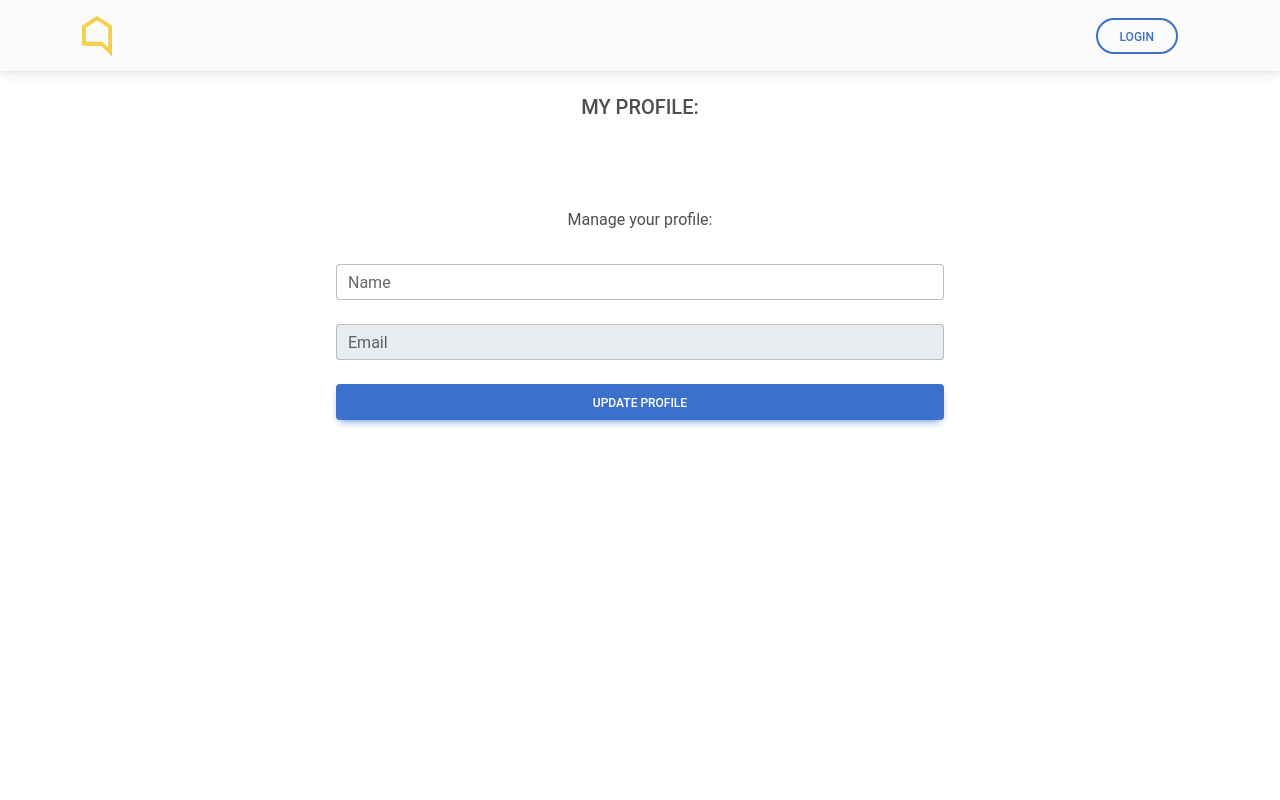
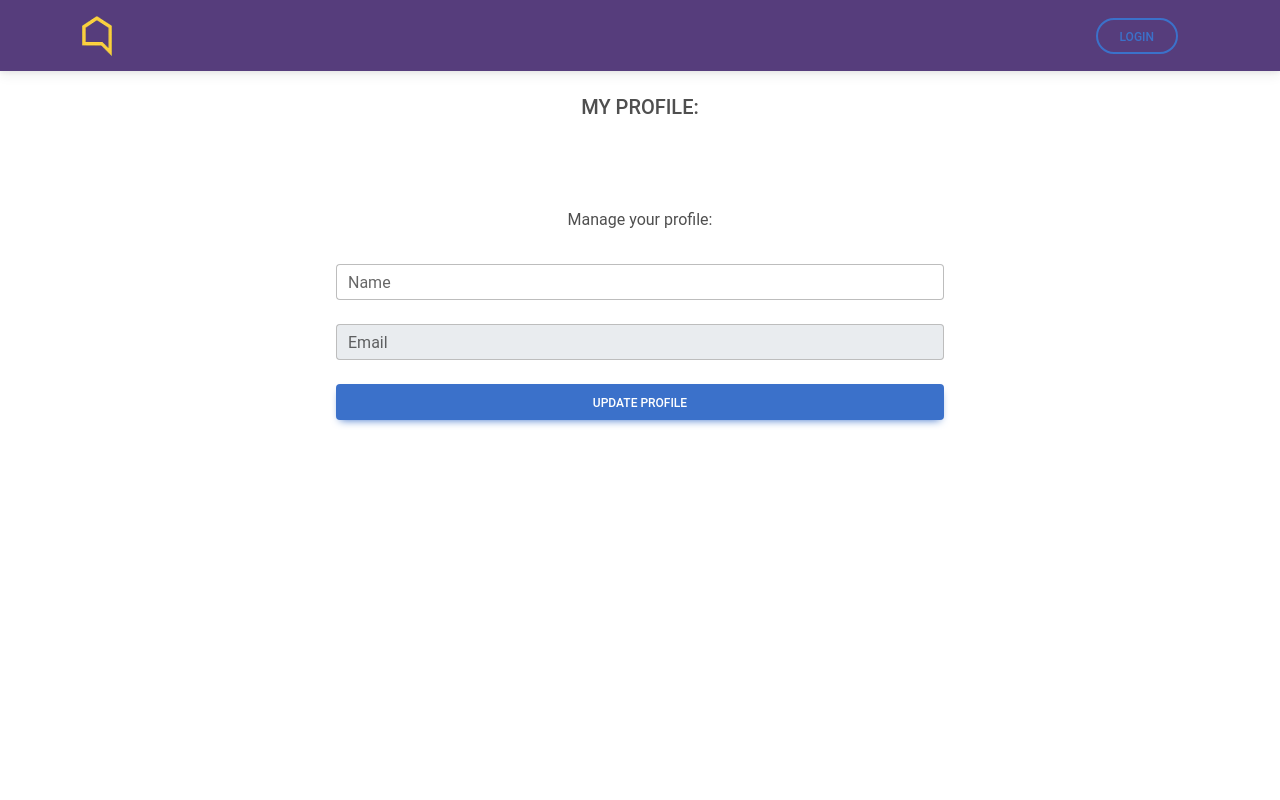
Before and after one commit to kevmgb/rentals-v2-frontend, a React (Create React App) app: page /user in a window 1280 px wide. Shown: the top 800 px of the page. Built offline with nearby package versions, Linux system fonts and the light colour scheme; no server answers.

Commit message:
add nav bar color

```diff
--- a/src/components/NavbarUpdated.js
+++ b/src/components/NavbarUpdated.js
@@ -13,7 +13,7 @@ import UserProfileDropDown from './UserProfileDropDown';
 export default function NavbarUpdated({ isLoggedIn, handleSignout }) {
   return (
     <>
-      <MDBNavbar light bgColor='light'>
+      <MDBNavbar light style={{ backgroundColor: 'rgb(86, 61, 124)' }}>
         <MDBContainer>
           <MDBNavbarBrand href='/'>
             <img src={logo} width="30" height="40"/>
--- a/src/components/UserProfileDropDown.js
+++ b/src/components/UserProfileDropDown.js
@@ -8,7 +8,7 @@ export default function UserProfileDropDown({ handleSignout }) {
     <MDBDropdown>
 
       <MDBDropdownToggle tag='a' className='btn' style={{ outline: 'none', boxShadow: 'none' }}>
-        <MDBIcon fas icon="user-circle" size='2x'/>
+        <MDBIcon far icon="user-circle" size='3x' style={{ color: 'white' }}/>
       </MDBDropdownToggle>
       <MDBDropdownMenu>
         <Link to="/user">
```
